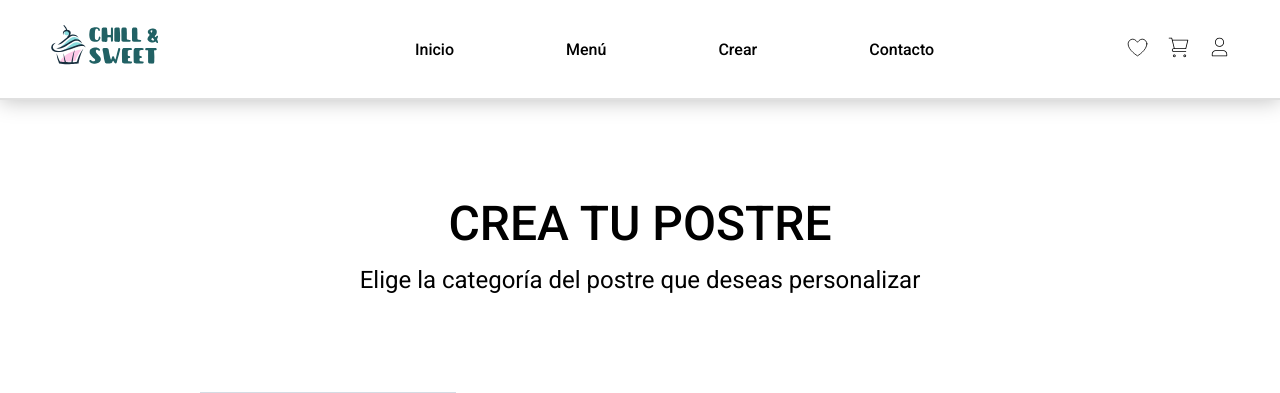
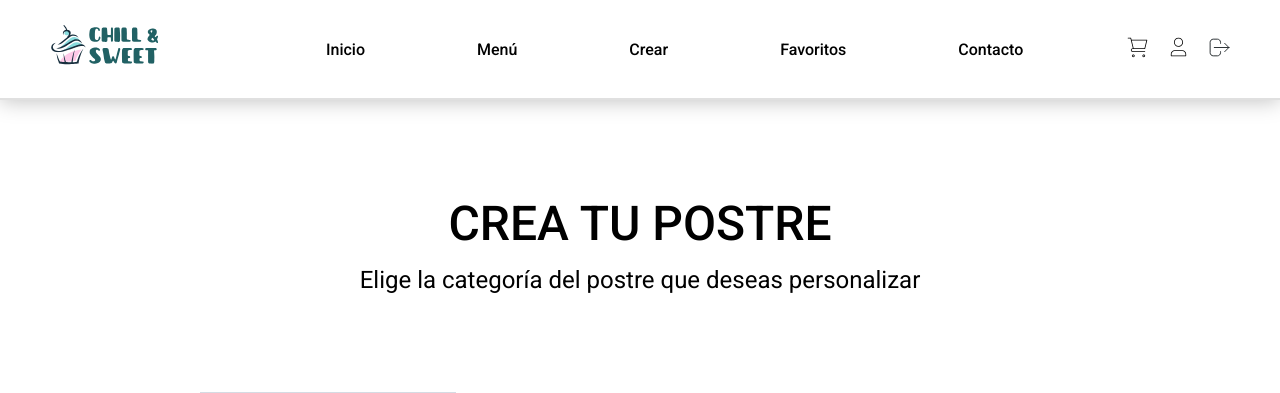
Before and after one commit to UlisesRdgz/chill-and-sweet, a Django app: template chill_and_sweet/main/templates/custom/create.html in a window 1280 px wide. Shown: the top 393 px of the page. Run offline with Django 5.2, Linux system fonts and the light colour scheme; the template is opened without the code that fills it: values that come from a table or form of the project are taken from there, others are empty; tables that the repository leaves empty hold one stand-in row (values such as "Sample post"); grey boxes marked "Sample" are stand-in pictures; parts of the project's set-up code (start-up, migrations or seed data) failed here and were passed over.

Commit message:
feat: update navigation

```diff
--- a/chill_and_sweet/main/templates/home.html
+++ b/chill_and_sweet/main/templates/home.html
@@ -19,8 +19,6 @@
 <div class="container">
     <h1>¡Hola, {{ user.nombre }}!</h1>
     <p>Bienvenido a tu cuenta en Chill & Sweet.</p>
-
-    <a href="{% url 'logout' %}" class="button-logout">Cerrar Sesión</a>
 </div>
 {% endblock %}
 
--- a/chill_and_sweet/main/templates/layout/layout-logged.html
+++ b/chill_and_sweet/main/templates/layout/layout-logged.html
@@ -37,6 +37,9 @@
                 Crear
             </a>
             <a href="#" class="{% if request.resolver_match.url_name == 'contact' %}active{% endif %}">
+                Favoritos
+            </a>
+            <a href="#" class="{% if request.resolver_match.url_name == 'contact' %}active{% endif %}">
                 Contacto
             </a>
         </div>
@@ -44,13 +47,13 @@
          <!-- Íconos -->
          <div class="nav-icons">
             <a href="">
-                <img src="{% static 'svg/love.svg' %}" alt="icono favoritos">
+                <img src="{% static 'svg/cart.svg' %}" alt="icono favoritos">
             </a>
             <a href="">
-                <img src="{% static 'svg/cart.svg' %}" alt="icono carrito">
+                <img src="{% static 'svg/user.svg' %}" alt="icono carrito">
             </a>
-            <a href="">
-                <img src="{% static 'svg/user.svg' %}" alt="icono usuario">
+            <a href="{% url 'logout' %}">
+                <img src="{% static 'svg/logout.svg' %}" alt="icono usuario">
             </a>
         </div>
 
@@ -68,6 +71,9 @@
                 </a>
                 <a href="{% url 'create' %}" class="{% if request.resolver_match.url_name == 'create' %}active{% endif %}">
                     <span class="icon-container"><i class="fas fa-edit"></i></span> Crear
+                </a>
+                <a href="#" class="{% if request.resolver_match.url_name == 'favorite' %}active{% endif %}">
+                    <span class="icon-container"><i class="fas fa-heart"></i></span> Favoritos
                 </a>
                 <a href="#" class="{% if request.resolver_match.url_name == 'contact' %}active{% endif %}">
                     <span class="icon-container"><i class="fas fa-envelope"></i></span> Contacto
```
Also changed, not shown: chill_and_sweet/main/static/css/home.css (+0 -15 lines), chill_and_sweet/main/static/svg/logout.svg (added), chill_and_sweet/main/static/svg/love.svg (deleted).
